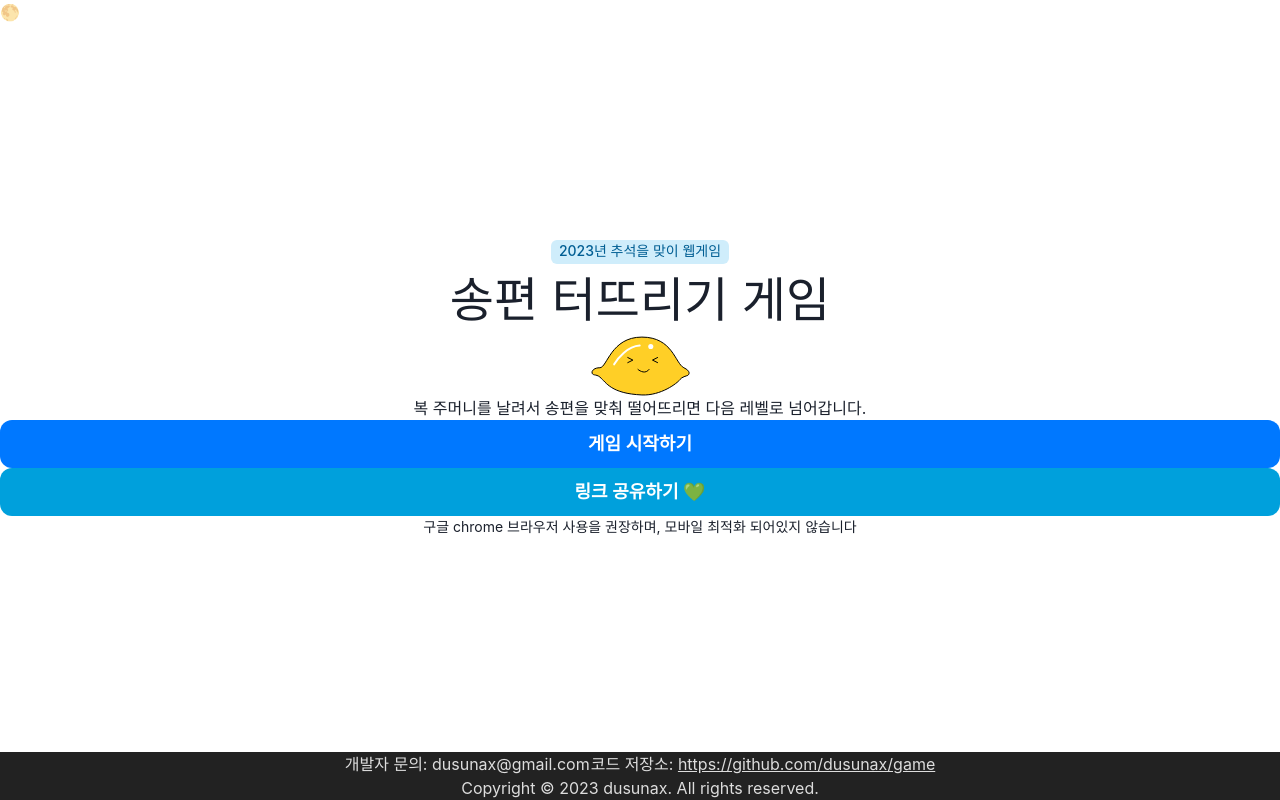
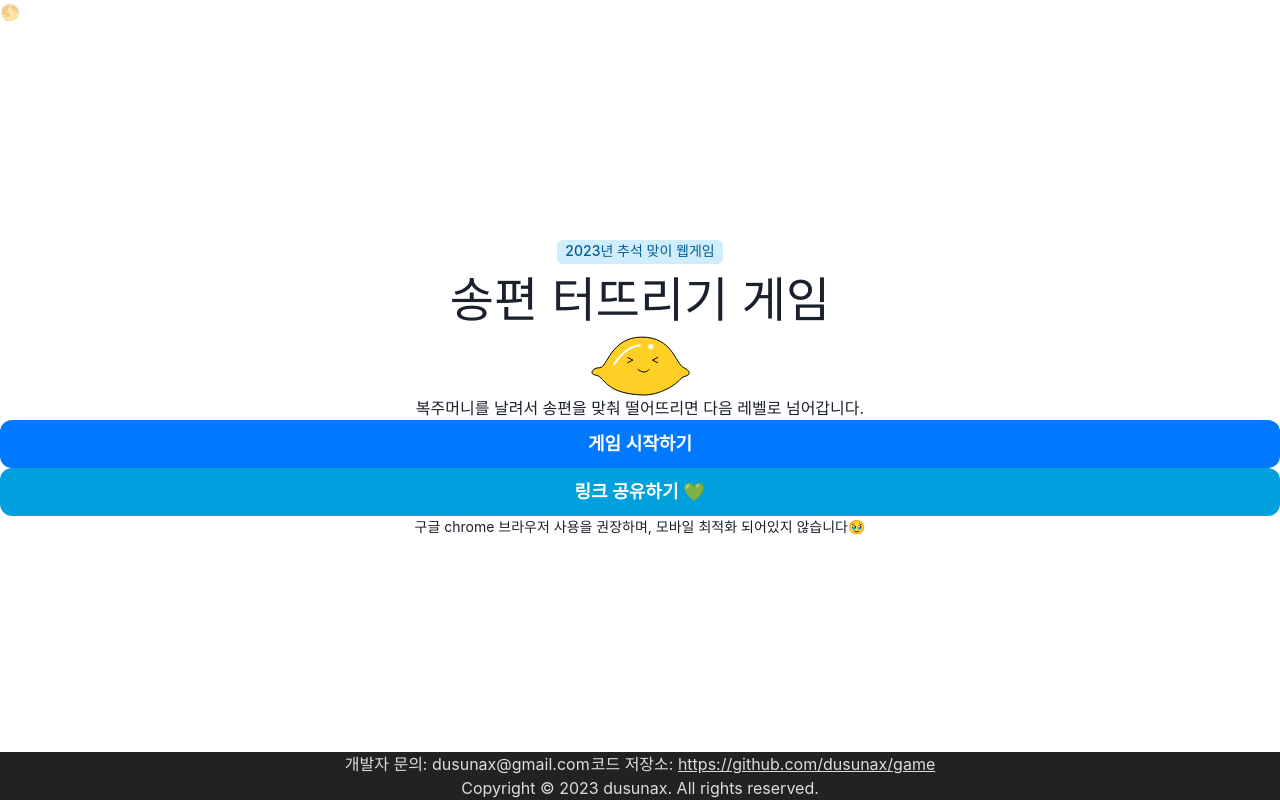
Before and after one commit to dusunax/game, a Next.js app: page / in a window 1280 px wide. Built offline with nearby package versions, Linux system fonts and the light colour scheme.

Commit message:
fix: fix typos

```diff
--- a/src/components/Home/Home.tsx
+++ b/src/components/Home/Home.tsx
@@ -13,7 +13,7 @@ export default function Home() {
         boxShadow={"none"}
         className="gap-4 h-full justify-center items-center"
       >
-        <Tag colorScheme="linkedin">2023년 추석을 맞이 웹게임</Tag>
+        <Tag colorScheme="linkedin">2023년 추석 맞이 웹게임</Tag>
         <Text fontSize={"5xl"}>송편 터뜨리기 게임</Text>
         <Link href={"/slingshot"} className="w-full">
           <img
@@ -23,7 +23,7 @@ export default function Home() {
           />
         </Link>
         <Text fontSize={"md"}>
-          복 주머니를 날려서 송편을 맞춰 떨어뜨리면 다음 레벨로 넘어갑니다.
+          복주머니를 날려서 송편을 맞춰 떨어뜨리면 다음 레벨로 넘어갑니다.
         </Text>
         <div className="flex flex-col gap-4 mt-10 w-full max-w-md mx-auto">
           <Link href={"/slingshot"} className="w-full">
@@ -40,7 +40,7 @@ export default function Home() {
           <LinkCopyButton />
           <Text fontSize={"sm"}>
             구글 chrome 브라우저 사용을 권장하며, 모바일 최적화 되어있지
-            않습니다
+            않습니다🥹
           </Text>
         </div>
       </Card>
```
